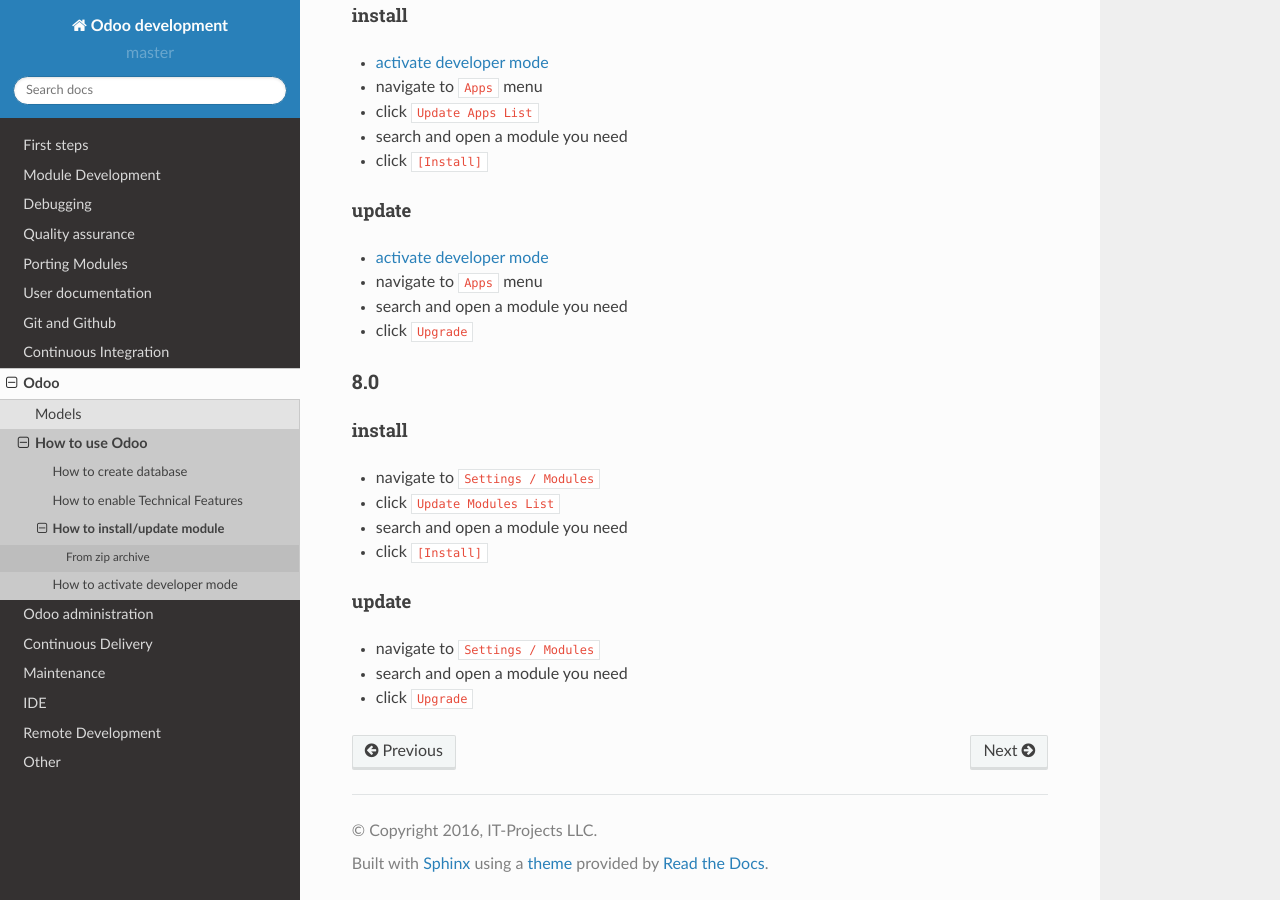
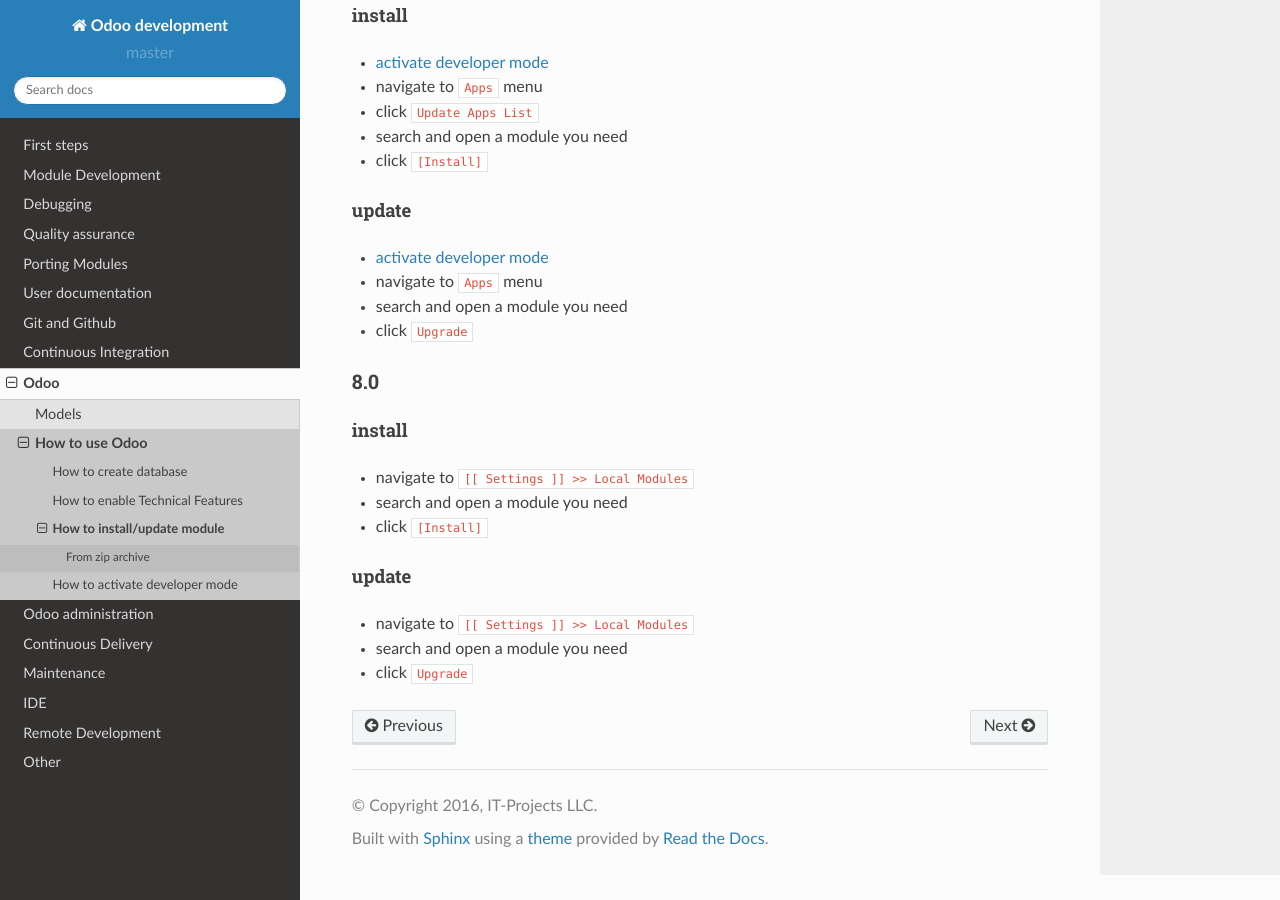
Before and after one commit to itpp-labs/odoo-development, a Sphinx documentation site: the page built from docs/odoo/usage/install-module.rst, in a window 1280 px wide and 900 px high, scrolled down 2153 px. Built offline with Sphinx 7.4.7 and the Read the Docs theme 2.0.0, drawn with Linux system fonts in a browser that asks for light colours.

Commit message:
Update install-module.rst

```diff
--- a/docs/odoo/usage/install-module.rst
+++ b/docs/odoo/usage/install-module.rst
@@ -82,14 +82,13 @@
 install
 ~~~~~~~
 
-* navigate to ``Settings / Modules``
-* click ``Update Modules List``
+* navigate to ``[[ Settings ]] >> Local Modules``
 * search and open a module you need
 * click ``[Install]``
 
 update
 ~~~~~~
 
-* navigate to ``Settings / Modules``
+* navigate to ``[[ Settings ]] >> Local Modules``
 * search and open a module you need
 * click ``Upgrade``
```
